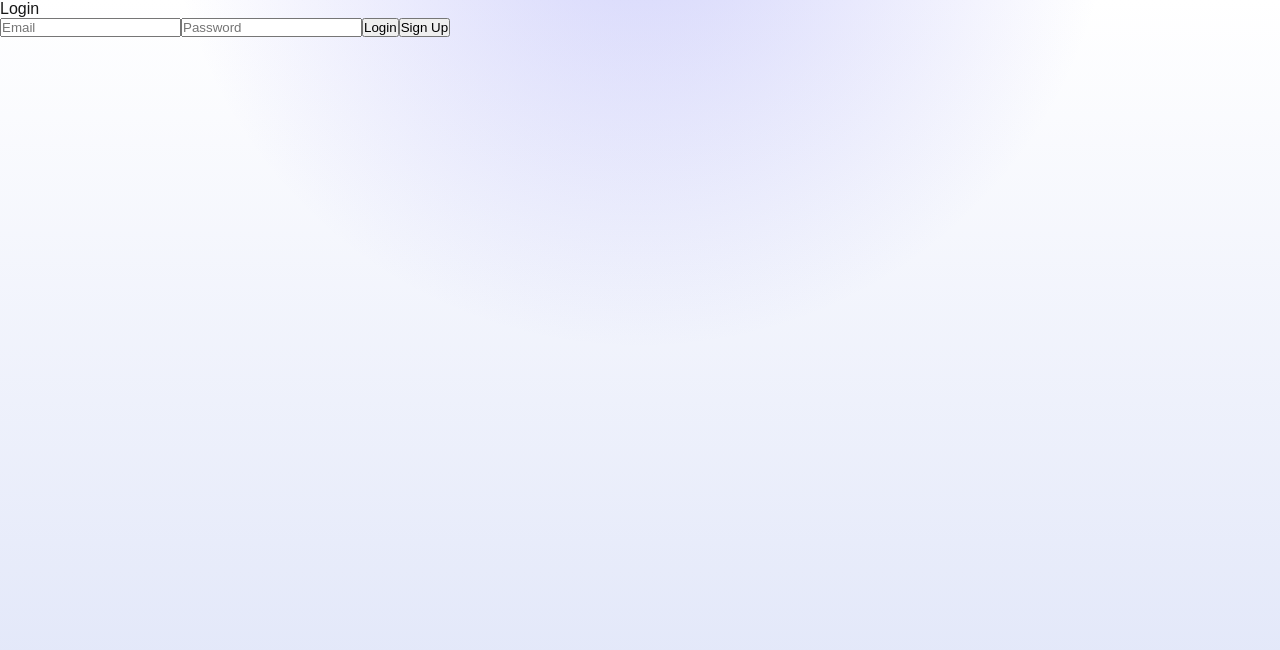
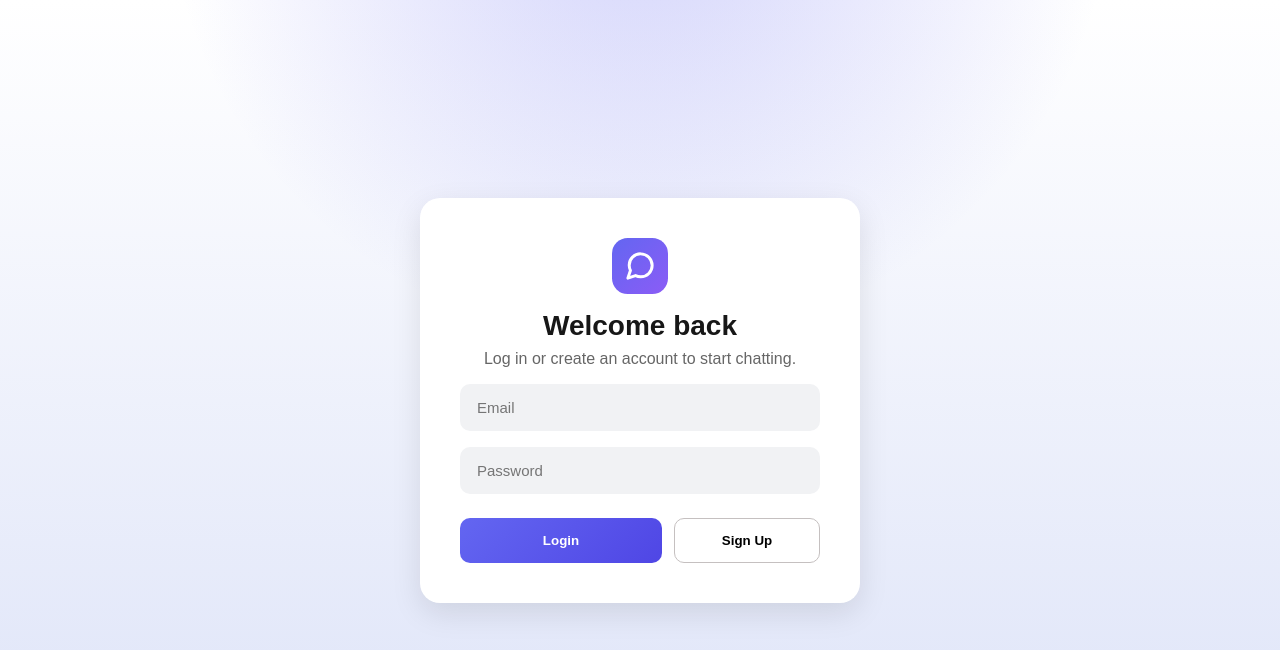
Before and after one commit to RahulRex0/Group-Chat-App, a Next.js app: page /login in a window 1280 px wide. Shown: the top 650 px of the page. Built offline with nearby package versions, Linux system fonts and the light colour scheme; no server answers.

Commit message:
added css to login page and homepage when not logged in

```diff
--- /dev/null
+++ b/src/app/login/login.module.css
@@ -0,0 +1,81 @@
+.page{
+  min-height: 100vh;
+  display: flex;
+  align-items: center;
+  justify-content: center;
+}
+.card{
+  width: 100%;
+  max-width: 440px;
+  padding: 40px;
+  background: white;
+  border-radius: 20px;
+  box-shadow: 0 10px 30px rgba(0, 0, 0, 0.1);
+  display: flex;
+  flex-direction: column;
+  align-items: center;
+}
+.logo{
+  width: 56px;
+  height: 56px;
+}
+.title{
+  margin: 16px 0 0;
+  font-size: 28px;
+  font-weight: 700;
+}
+.subtitle{
+  margin: 8px 0 0;
+  color: #666;
+}
+.input{
+  width: 100%;
+  margin-top: 16px;
+  padding: 14px 16px;
+  background: #f1f2f4;
+  border: 1px solid transparent;
+  border-radius: 10px;
+  font-size: 15px;
+}
+.input:focus{
+  outline: none;
+  border-color: #6366f1;
+}
+.actions{
+  width: 100%;
+  display: flex;
+  gap: 12px;
+  margin-top: 24px;
+}
+.login{
+  flex: 3;
+  padding: 14px;
+  border: none;
+  border-radius: 10px;
+  background: linear-gradient(135deg, #6366f1, #4f46e5);
+  color: white;
+  font-weight: bold;
+  cursor: pointer;
+  transition: transform 0.2s ease, box-shadow 0.2s ease;
+}
+.login:hover{
+  transform: translateY(-1px);
+  box-shadow: 0 4px 10px rgba(99, 102, 241, 0.4);
+}
+.signup{
+  flex: 2;
+  padding: 14px;
+  border: 1px solid rgb(197, 192, 192);
+  border-radius: 10px;
+  background: white;
+  font-weight: bold;
+  cursor: pointer;
+  transition: 0.2s;
+}
+.signup:hover{
+  border-color: #6366f1;
+}
+.error{
+  margin-top: 16px;
+  color: crimson;
+}
--- a/src/app/login/page.tsx
+++ b/src/app/login/page.tsx
@@ -3,6 +3,8 @@
 import { useState } from "react"
 import { useRouter } from "next/navigation"
 import { createClient } from "@/utils/supabase/client"
+import Image from "next/image"
+import styles from "./login.module.css"
 
 export default function LoginPage(){
     const [email,setEmail]=useState('')
@@ -24,13 +26,19 @@ export default function LoginPage(){
       }
 
     return(
-        <main>
-            <div>Login</div>
-            <input type="email" placeholder="Email" value={email} onChange={(e)=>setEmail(e.target.value)} />
-            <input type="password" placeholder="Password" value={password} onChange={(e)=>setPassword(e.target.value)} />
-            <button onClick={handleLogIn}>Login</button>
-            <button onClick={handleSignUp}>Sign Up</button>
-            {message && <p style={{ color: 'crimson' }}>{message}</p>}
+        <main className={styles.page}>
+            <div className={styles.card}>
+                <Image src="/images/groupchat-logo.svg" alt='groupchat icon' width={56} height={56} className={styles.logo} />
+                <h1 className={styles.title}>Welcome back</h1>
+                <p className={styles.subtitle}>Log in or create an account to start chatting.</p>
+                <input type="email" placeholder="Email" value={email} onChange={(e)=>setEmail(e.target.value)} className={styles.input} />
+                <input type="password" placeholder="Password" value={password} onChange={(e)=>setPassword(e.target.value)} className={styles.input} />
+                <div className={styles.actions}>
+                    <button onClick={handleLogIn} className={styles.login}>Login</button>
+                    <button onClick={handleSignUp} className={styles.signup}>Sign Up</button>
+                </div>
+                {message && <p className={styles.error}>{message}</p>}
+            </div>
         </main>
     )
 }
```
Also changed, not shown: src/app/page.module.css (+41 -0 lines), src/app/page.tsx (+5 -7 lines).
